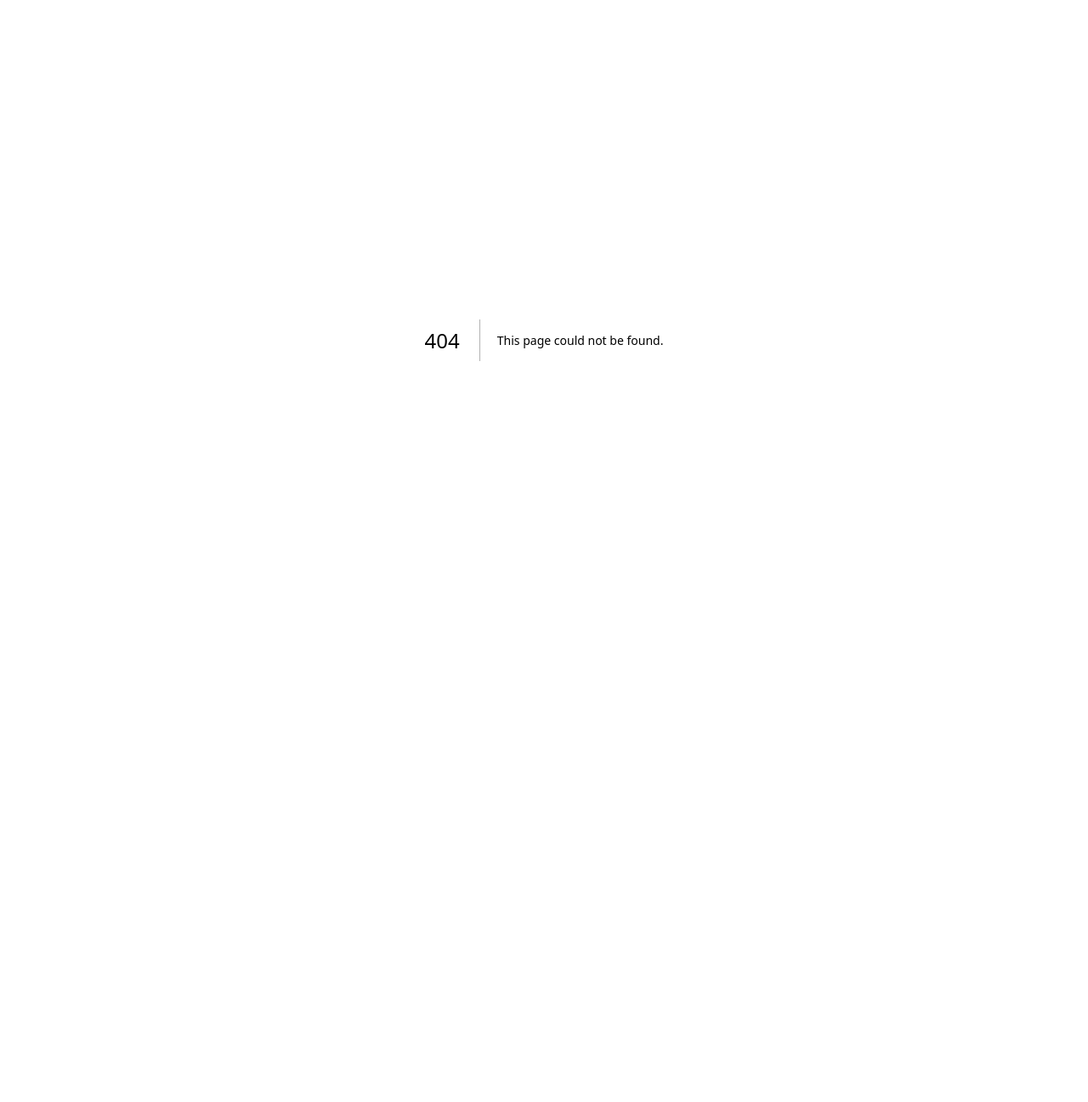
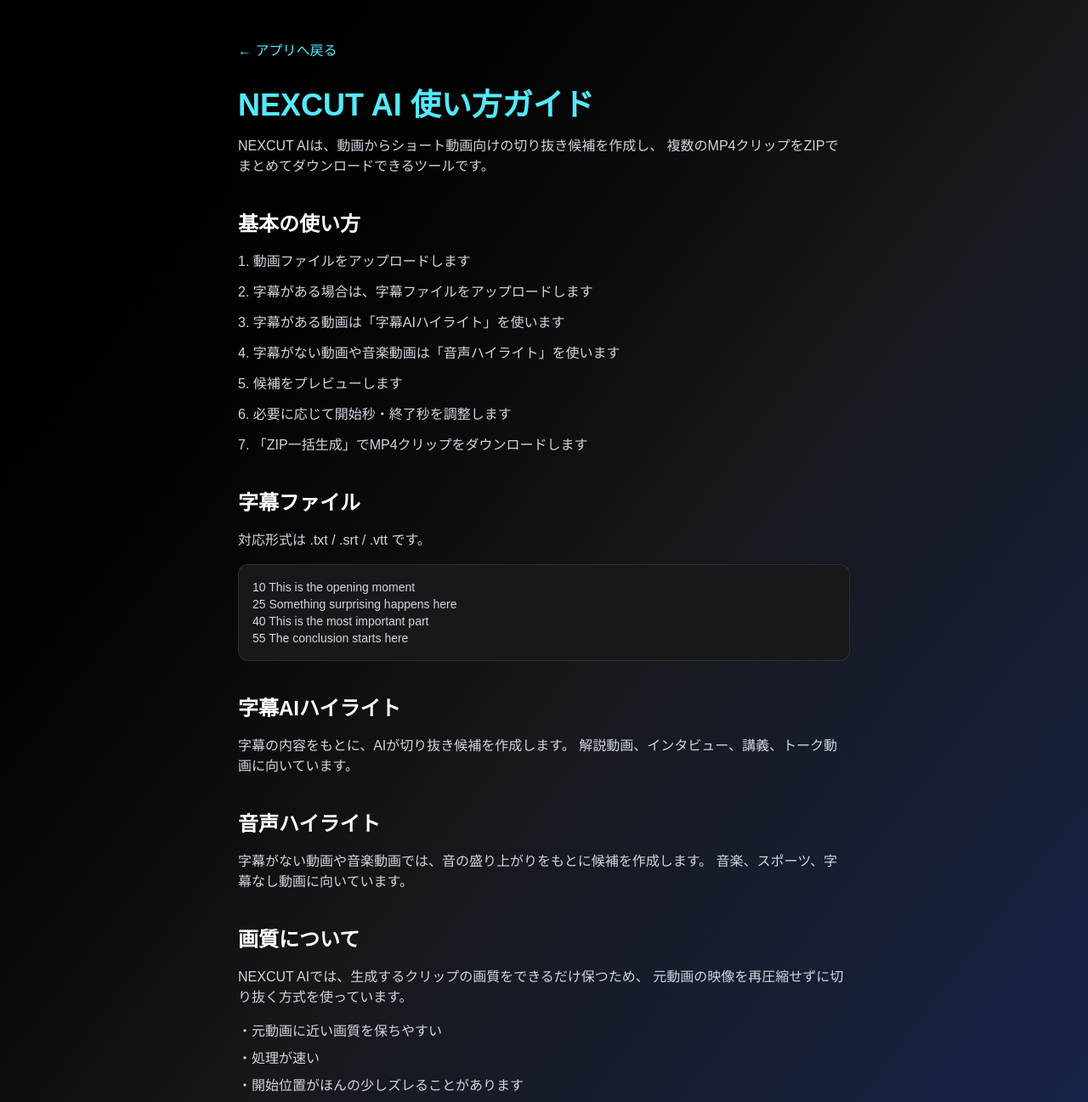
Before and after one commit to hiro042355/easyslice-ai, a Next.js app: page /guide in a window 1280 px wide. Before the commit this address had no page. Shown: the top 1297 px of the page at 85% size. Before the commit the page ends 800 px from the top, so only its background shows below. Built offline with nearby package versions, Linux system fonts and the light colour scheme.

Commit message:
Add user guide page and links

```diff
--- /dev/null
+++ b/app/guide/page.tsx
@@ -0,0 +1,121 @@
+import Link from "next/link";
+
+export default function GuidePage() {
+  return (
+    <main className="min-h-screen bg-gradient-to-br from-black via-zinc-900 to-blue-950 text-white">
+      <div className="mx-auto max-w-3xl px-6 py-12">
+        <Link
+          href="/"
+          className="mb-8 inline-block text-cyan-300 hover:text-cyan-200"
+        >
+          ← アプリへ戻る
+        </Link>
+
+        <h1 className="mb-4 text-4xl font-bold text-cyan-300">
+          NEXCUT AI 使い方ガイド
+        </h1>
+
+        <p className="mb-10 text-gray-300">
+          NEXCUT AIは、動画からショート動画向けの切り抜き候補を作成し、
+          複数のMP4クリップをZIPでまとめてダウンロードできるツールです。
+        </p>
+
+        <section className="mb-10">
+          <h2 className="mb-4 text-2xl font-bold text-white">
+            基本の使い方
+          </h2>
+
+          <ol className="space-y-3 text-gray-300">
+            <li>1. 動画ファイルをアップロードします</li>
+            <li>2. 字幕がある場合は、字幕ファイルをアップロードします</li>
+            <li>3. 字幕がある動画は「字幕AIハイライト」を使います</li>
+            <li>4. 字幕がない動画や音楽動画は「音声ハイライト」を使います</li>
+            <li>5. 候補をプレビューします</li>
+            <li>6. 必要に応じて開始秒・終了秒を調整します</li>
+            <li>7. 「ZIP一括生成」でMP4クリップをダウンロードします</li>
+          </ol>
+        </section>
+
+        <section className="mb-10">
+          <h2 className="mb-4 text-2xl font-bold text-white">
+            字幕ファイル
+          </h2>
+
+          <p className="mb-4 text-gray-300">
+            対応形式は .txt / .srt / .vtt です。
+          </p>
+
+          <div className="rounded-xl border border-white/10 bg-zinc-900 p-4 text-sm text-gray-300">
+            <p>10 This is the opening moment</p>
+            <p>25 Something surprising happens here</p>
+            <p>40 This is the most important part</p>
+            <p>55 The conclusion starts here</p>
+          </div>
+        </section>
+
+        <section className="mb-10">
+          <h2 className="mb-4 text-2xl font-bold text-white">
+            字幕AIハイライト
+          </h2>
+
+          <p className="text-gray-300">
+            字幕の内容をもとに、AIが切り抜き候補を作成します。
+            解説動画、インタビュー、講義、トーク動画に向いています。
+          </p>
+        </section>
+
+        <section className="mb-10">
+          <h2 className="mb-4 text-2xl font-bold text-white">
+            音声ハイライト
+          </h2>
+
+          <p className="text-gray-300">
+            字幕がない動画や音楽動画では、音の盛り上がりをもとに候補を作成します。
+            音楽、スポーツ、字幕なし動画に向いています。
+          </p>
+        </section>
+
+        <section className="mb-10">
+          <h2 className="mb-4 text-2xl font-bold text-white">
+            画質について
+          </h2>
+
+          <p className="mb-4 text-gray-300">
+            NEXCUT AIでは、生成するクリップの画質をできるだけ保つため、
+            元動画の映像を再圧縮せずに切り抜く方式を使っています。
+          </p>
+
+          <ul className="space-y-2 text-gray-300">
+            <li>・元動画に近い画質を保ちやすい</li>
+            <li>・処理が速い</li>
+            <li>・開始位置がほんの少しズレることがあります</li>
+            <li>・一部の動画では、最初の一瞬が黒くなることがあります</li>
+            <li>・元動画の画質が低い場合、生成されるクリップも低画質になります</li>
+          </ul>
+        </section>
+
+        <section className="mb-10">
+          <h2 className="mb-4 text-2xl font-bold text-white">
+            YouTube URL機能について
+          </h2>
+
+          <p className="text-gray-300">
+            YouTube URLからの動画取得は、ローカル環境向けの実験機能です。
+            公開版では、動画アップロードを推奨します。
+          </p>
+        </section>
+
+        <section>
+          <h2 className="mb-4 text-2xl font-bold text-white">
+            Gemini APIについて
+          </h2>
+
+          <p className="text-gray-300">
+            字幕AIハイライトではGemini APIを使用します。
+            無料枠には上限があります。上限に達した場合は、時間をおいて再度試してください。
+          </p>
+        </section>
+      </div>
+    </main>
+  );
+}
--- a/app/landing/page.tsx
+++ b/app/landing/page.tsx
@@ -136,12 +136,21 @@ export default function LandingPage() {
             公開版では、動画アップロード、字幕ファイル、音声ハイライト、字幕AIハイライトを中心に提供します。
           </p>
 
-          <a
-            href="/"
-            className="mt-6 inline-block rounded-lg bg-cyan-500 px-5 py-3 text-sm font-semibold text-zinc-950 transition hover:bg-cyan-400"
-          >
-            NEXCUT AIを開く
-          </a>
+   <div className="mt-6 flex flex-wrap gap-3">
+  <a
+    href="/"
+    className="inline-block rounded-lg bg-cyan-500 px-5 py-3 text-sm font-semibold text-zinc-950 transition hover:bg-cyan-400"
+  >
+    NEXCUT AIを開く
+  </a>
+
+  <a
+    href="/guide"
+    className="inline-block rounded-lg border border-cyan-400/40 px-5 py-3 text-sm font-semibold text-cyan-300 transition hover:bg-cyan-400/10"
+  >
+    使い方を見る
+  </a>
+</div>
         </div>
       </section>
     </main>
--- a/app/page.tsx
+++ b/app/page.tsx
@@ -1,5 +1,6 @@
 "use client";
 
+import Link from "next/link";
 import { useState, useRef, useEffect } from "react";
 import Slider from "rc-slider";
 import "rc-slider/assets/index.css";
@@ -849,12 +850,21 @@ const enableYoutube =
        <h1 className="text-3xl font-bold mb-6 bg-gradient-to-r from-blue-400 to-cyan-300 bg-clip-text text-transparent">
   NEXCUT AI
 </h1>
-<a
-  href="/landing"
-  className="mb-6 inline-block text-sm font-semibold text-cyan-300 hover:text-cyan-200"
->
-  ← 紹介ページへ戻る
-</a>
+<div className="mb-6 flex flex-wrap gap-4">
+  <a
+    href="/landing"
+    className="inline-block text-sm font-semibold text-cyan-300 hover:text-cyan-200"
+  >
+    ← 紹介ページへ戻る
+  </a>
+
+  <a
+    href="/guide"
+    className="inline-block text-sm font-semibold text-cyan-300 hover:text-cyan-200"
+  >
+    使い方を見る
+  </a>
+</div>
 <p className="text-zinc-400 text-sm mt-2">
   Smart Video Clipping Platform
 </p>
```
